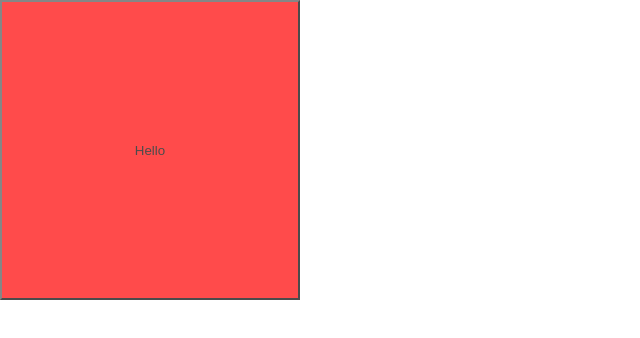
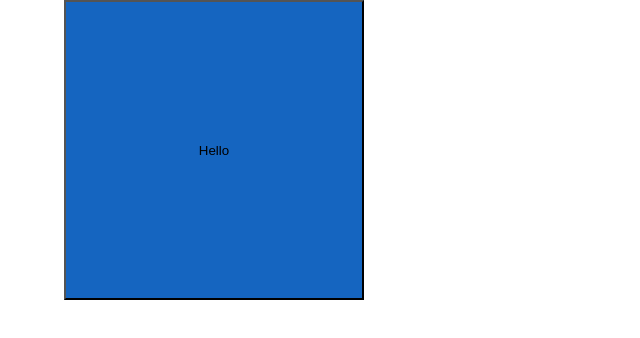
Before and after one commit to OmarThinks/Material-UI-Project, a React (Create React App) app in the folder src/: page /f-1-1 in a window 1280 px wide. Shown: the top 338 px of the page, without its empty margins (0-640 px from the left). Built offline with nearby package versions, Linux system fonts and the light colour scheme.

Commit message:
Box2.js: created

```diff
--- a/src/src/Lessons/F_Layout/01)Box/01.js
+++ b/src/src/Lessons/F_Layout/01)Box/01.js
@@ -1,8 +1,11 @@
 import * as React from 'react';
 import Box from '@mui/material/Box';
+import Container from '@mui/material/Container';
 
 export default function BoxSx() {
   return (
+    <Container
+    sx={{width:"100%", height:"100%"}}>
     <Box
     component="button"
       sx={{
@@ -12,10 +15,10 @@ export default function BoxSx() {
         '&:hover': {
           backgroundColor: 'red',
           opacity: [0.9, 0.8, 0.7],
-
         },
       }}
     >Hello
       </Box>
+      </Container>
   );
 }
```
Also changed, not shown: src/src/Lessons/F_Layout/01)Box/02.js (added).
